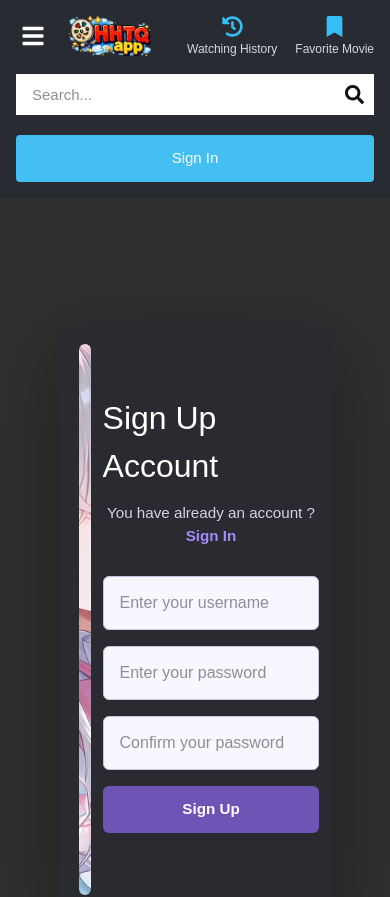
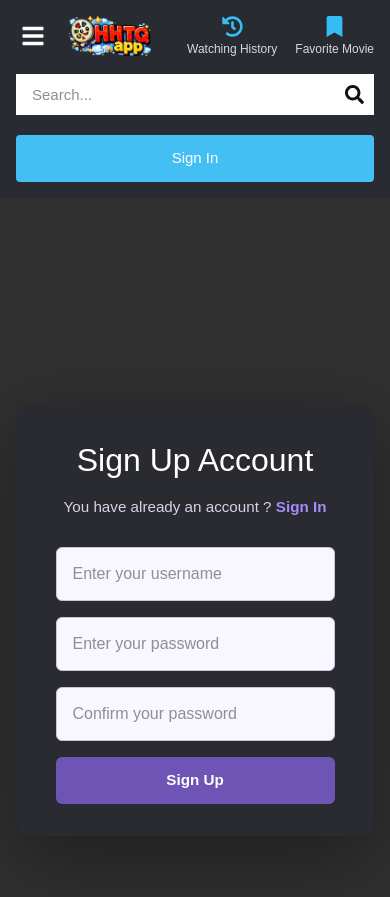
Before and after one commit to midori-suzune/Movie_Page, a React (Vite) app: page /movie-page/sign-up in a window 390 px wide. Shown: the top 897 px of the page. Built offline with nearby package versions, Linux system fonts and the light colour scheme; no server answers.

Commit message:
fix: the size of leftside and form will changes when zoom out or zoom in

```diff
--- a/src/layout/Auth.module.css
+++ b/src/layout/Auth.module.css
@@ -9,8 +9,8 @@
 .container .content {
     background-color: #292B31;
     display: grid;
-    width: 70%;
-    height: 70%;
+    width: min(1280px, calc(100% - 40px));
+    height: min(720px, calc(100vh - 40px));
     grid-template-columns: 1fr 1fr;
     border-radius: 15px;
     padding: 20px 0 20px 20px;
@@ -37,3 +37,21 @@
     justify-content: center;
     padding-top: 50px;
 }
+
+@media (max-width: 768px) {
+    .container .content {
+        width: min(420px, calc(100% - 32px));
+        height: auto;
+        grid-template-columns: 1fr;
+        padding: 32px 24px;
+    }
+
+    #leftSide {
+        display: none;
+    }
+
+    #rightSide {
+        height: auto;
+        padding-top: 0;
+    }
+}
```
